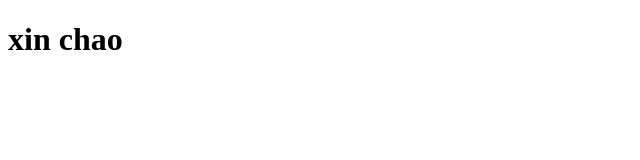
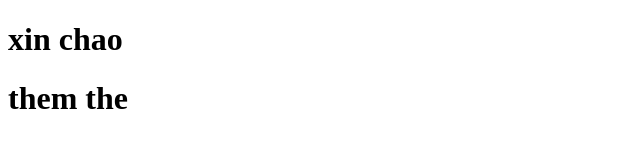
Before and after one commit to luonglinh1989/luonglinh1989.github.io, a plain HTML site: page buoi4/index.html in a window 1280 px wide. Shown: the whole page, without its empty margins (0-640 px from the left). Drawn offline with Linux system fonts and the light colour scheme.

Commit message:
them the

```diff
--- a/buoi4/index.html
+++ b/buoi4/index.html
@@ -8,5 +8,6 @@
 </head>
 <body>
     <h1>xin chao </h1>
+    <h1>them the</h1>
 </body>
 </html>
```
